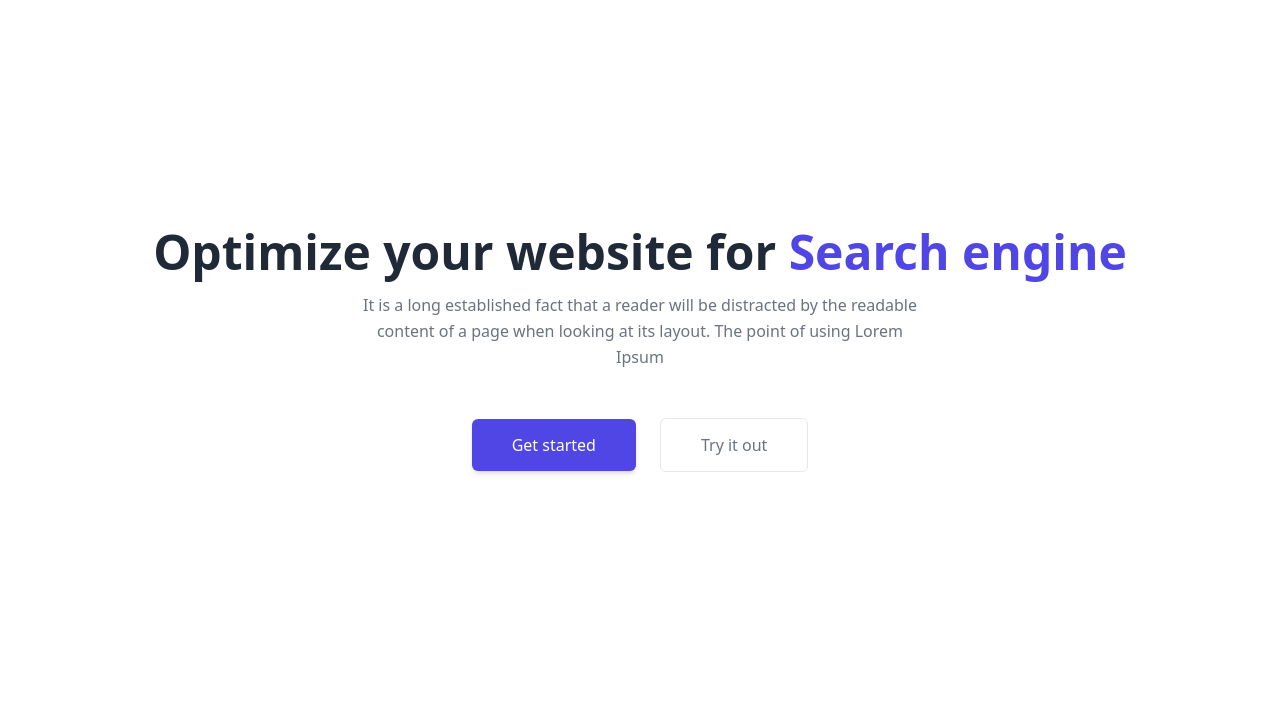
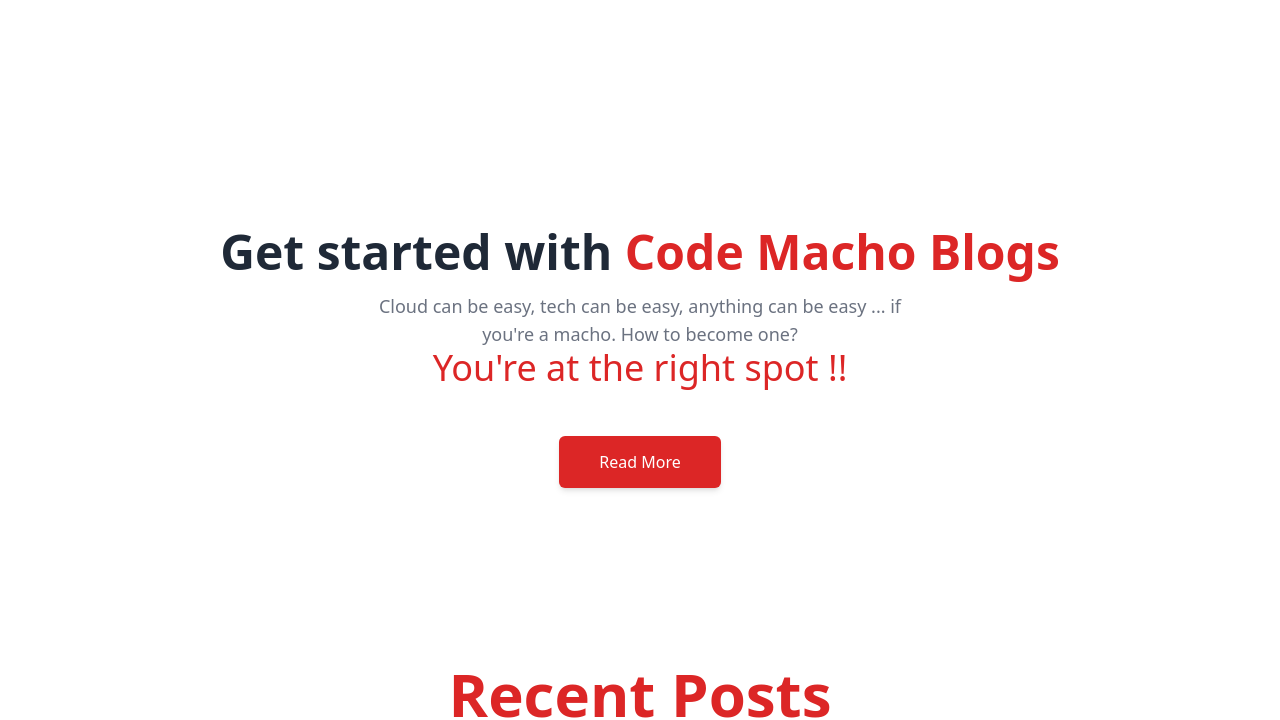
Before and after one commit to meyuviofficial/CodeMacho-v6, a Gatsby site: page / in a window 1280 px wide. Shown: the part 84-804 px from the top of the page. Built offline with nearby package versions, Linux system fonts and the light colour scheme; Gatsby itself is replaced by a stand-in of ours.

```diff
--- a/src/pages/blog.js
+++ b/src/pages/blog.js
@@ -12,7 +12,7 @@
       <Layout>
         <div className="flex items-center justify-center min-w-screen px-3 mt-4 md:mt-8 md:px-0">
           <h1 className="text-4xl md:text-6xl font-extrabold text-red-600">
-            OUR BLOGS
+            Our Blogs
           </h1>
         </div>
         <section className="h-max flex items-center justify-center px-1 md:py-12">
--- a/src/pages/index.js
+++ b/src/pages/index.js
@@ -1,11 +1,10 @@
-import { useState } from "react";
 import * as React from "react";
-import Header from "../components/header";
 import Layout from "../components/layout";
 import BlogCards from "../components/blogcards";
-import CustomFooter from "../components/footer";
-import { useStaticQuery, graphql } from "gatsby";
+import { graphql } from "gatsby";
 import Seo from "../components/seo";
+import { Link } from "gatsby";
+
 export const Head = () => <Seo title="CodeMacho Blogs | Home page" />;
 
 export default ({ data }) => {
@@ -29,31 +28,32 @@
         <section className="justify-center mt-24 mx-auto max-w-screen-xl h-5/6 p-36 px-4 sm:px-8 mb-26">
           <div className="text-center space-y-4">
             <h1 className="text-gray-800 font-bold text-4xl md:text-5xl">
-              Optimize your website for
-              <span className="text-indigo-600"> Search engine</span>
+              Get started with
+              <span className="text-red-600"> Code Macho Blogs</span>
             </h1>
-            <p className="text-gray-500 max-w-xl mx-auto leading-relaxed">
-              It is a long established fact that a reader will be distracted by
-              the readable content of a page when looking at its layout. The
-              point of using Lorem Ipsum
+            <p className="text-gray-500 max-w-xl mx-auto leading-relaxed md:text-lg">
+              Cloud can be easy, tech can be easy, anything can be easy ... if
+              you're a macho. How to become one?
             </p>
+            <bold className="text-red-600 text-2xl md:text-4xl">
+              You're at the right spot !!
+            </bold>
           </div>
           <div className="mt-12 justify-center items-center space-y-3 sm:space-x-6 sm:space-y-0 sm:flex">
-            <a
-              href="javascript:void(0)"
-              className="px-10 py-3.5 w-full bg-indigo-600 text-white text-center rounded-md shadow-md block sm:w-auto"
+            <Link
+              href="/blog"
+              className="px-10 py-3.5 rounded-2xl w-full bg-red-600 text-white text-center rounded-md shadow-md block sm:w-auto shadow-2xl"
             >
-              Get started
-            </a>
-            <a
-              href="javascript:void(0)"
-              className="px-10 py-3.5 w-full text-gray-500 text-center border rounded-md duration-300 hover:text-indigo-600 hover:shadow block sm:w-auto"
-            >
-              Try it out
-            </a>
+              Read More
+            </Link>
           </div>
         </section>
-        <section className="mt-12 mx-auto mb-auto px-4 max-w-screen-xl md:px-8">
+        <div className="flex items-center justify-center min-w-screen px-3 mt-4 md:mt-8 md:px-0">
+          <h1 className="text-4xl md:text-6xl font-extrabold text-red-600">
+            Recent Posts
+          </h1>
+        </div>
+        <section className="flex items-center justify-center px-3">
           <div className="mt-12 grid gap-4 sm:grid-cols-2 lg:grid-cols-3 place-content-center">
             {data.allMdx.nodes.map((node) => (
               <BlogCards
```
